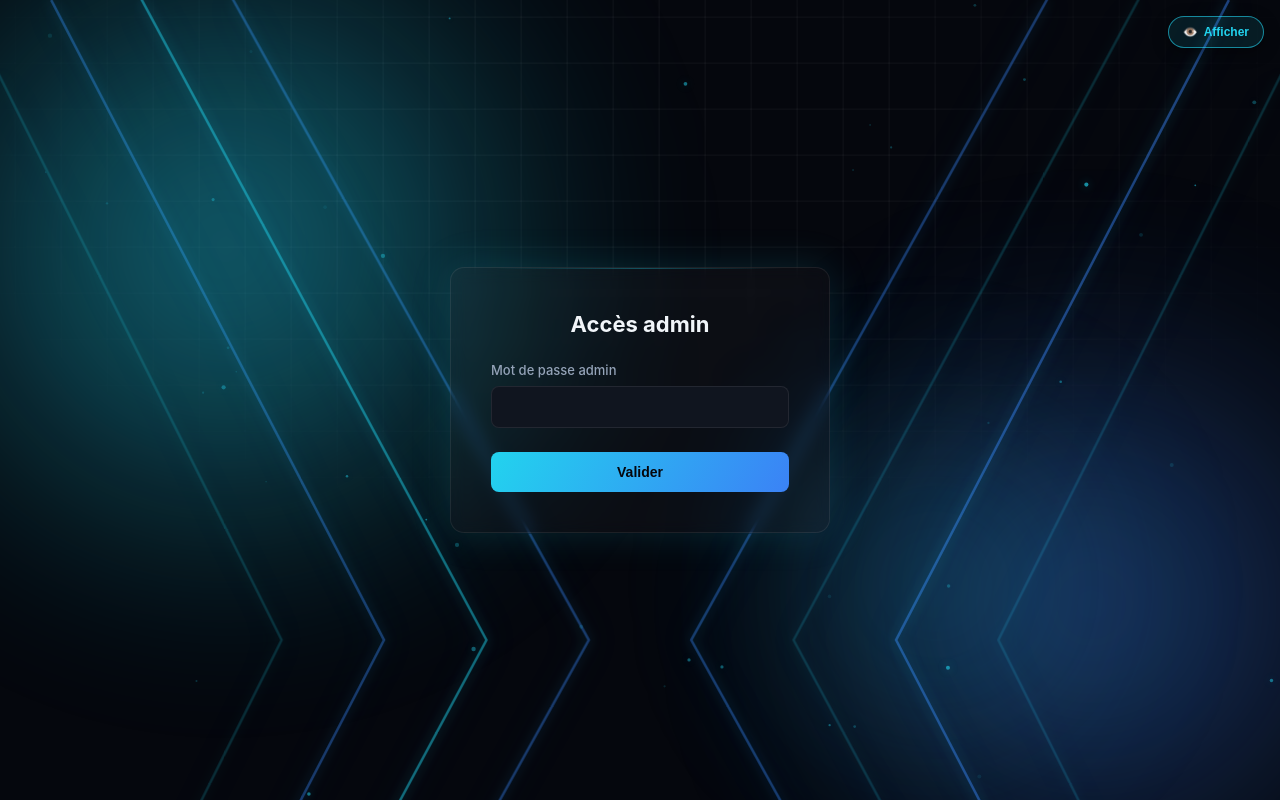
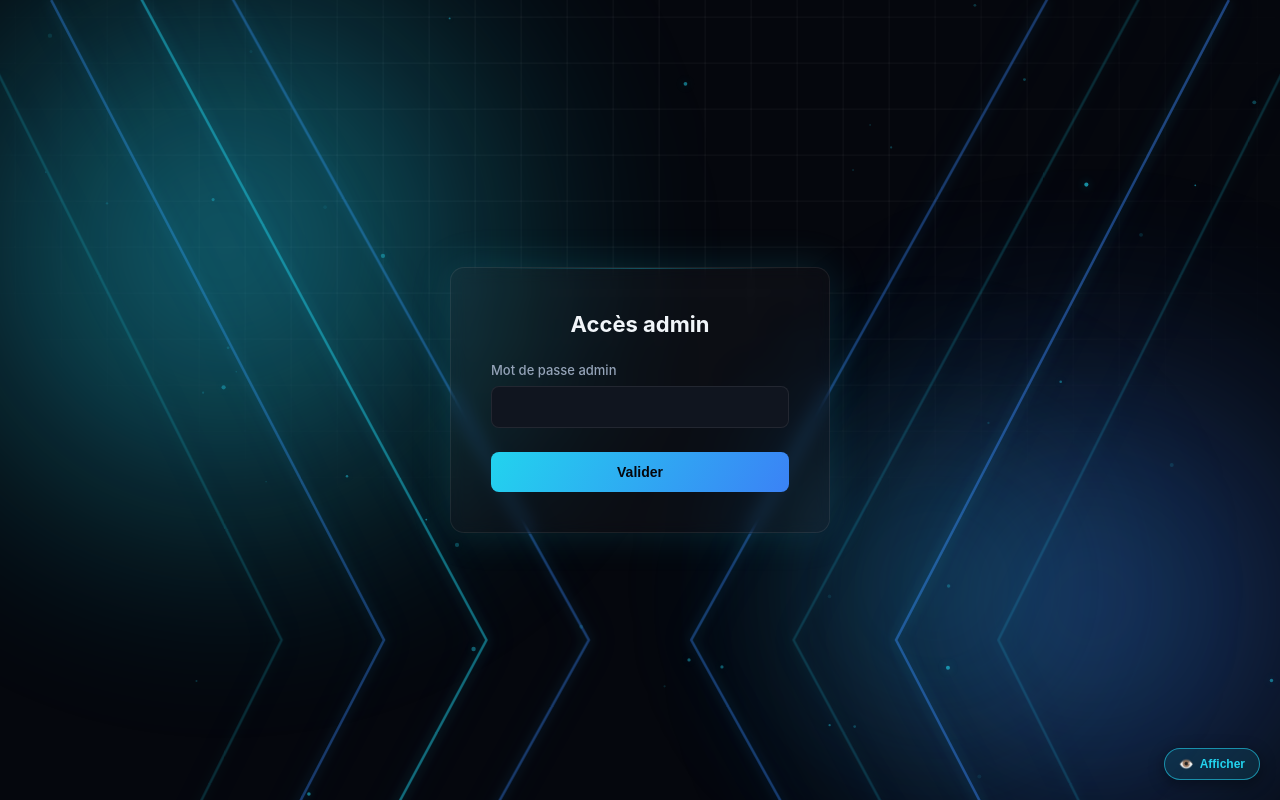
Before and after one commit to raphafoot42-debug/lexora, a website: page admin.html in a window 1280 px wide. Drawn offline with Linux system fonts and the light colour scheme.

Commit message:
Update admin.html

```diff
--- a/admin.html
+++ b/admin.html
@@ -7,6 +7,12 @@
 <link rel="stylesheet" href="themes.css" />
 <link rel="stylesheet" href="styles.css" />
 <style>
+  /* Le bouton "Flouter" (privacy.js) est fixé en haut à droite par défaut et
+     recouvre les pastilles de couleur du navbar admin. On le redescend en
+     bas à droite, uniquement sur cette page (dashboard.html n'a pas ce souci
+     et n'est pas touché). */
+  #privacyToggleBtn { top: auto !important; bottom: 20px !important; right: 20px !important; }
+
   .admin-tabs { display: flex; gap: 8px; margin-bottom: 32px; }
   .admin-tab { padding: 10px 20px; border-radius: var(--radius-sm); font-size: 14px; font-weight: 600; background: transparent; border: 1px solid var(--card-border); color: var(--text-secondary); cursor: pointer; }
   .admin-tab.active { background: var(--card-bg); color: var(--text-primary); border-color: rgba(var(--accent-1-rgb), 0.4); }
```
